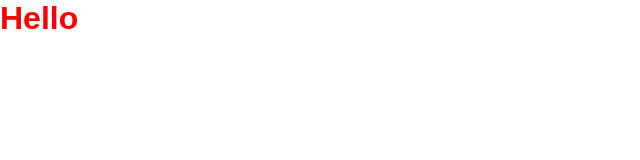
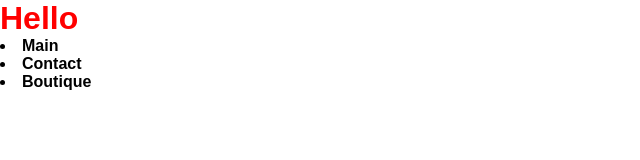
Before and after one commit to BlackJr-Git/tuto_git, a plain HTML site: page index.html in a window 1280 px wide. Shown: the whole page, without its empty margins (0-640 px from the left). Drawn offline with Linux system fonts and the light colour scheme.

Commit message:
add : navbar on html and style it on css

```diff
--- a/index.html
+++ b/index.html
@@ -8,5 +8,11 @@
   </head>
   <body>
     <div><h1>Hello</h1></div>
+
+    <nav>
+      <li>Main</li>
+      <li>Contact</li>
+      <li>Boutique</li>
+    </nav>
   </body>
 </html>
--- a/style.css
+++ b/style.css
@@ -9,3 +9,8 @@ h1{
     font-weight: bolder;
     font-family: Arial, Helvetica, sans-serif;
 }
+
+li{
+    font-family: Arial, Helvetica, sans-serif;
+    font-weight: 900;
+}
```
